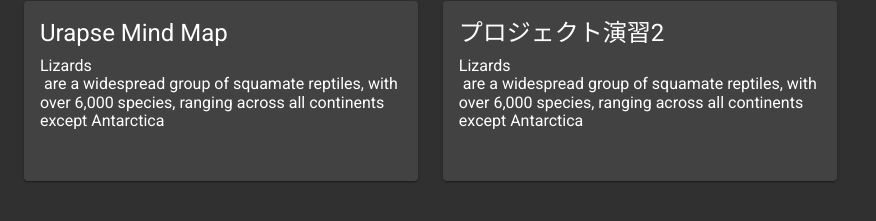
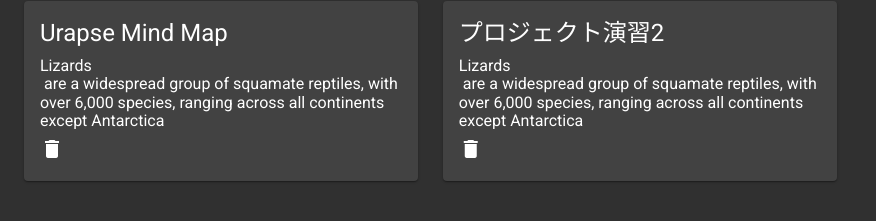
Before and after one commit to Nexus0831/urapse, a Vue app: page / in a window 1280 px wide. Shown: the part 121-342 px from the top of the page, without its empty margins (0-876 px from the left). Built offline with nearby package versions, Linux system fonts and the light colour scheme.

Commit message:
feat: material-iconを作成

```diff
--- a/src/components/Card.vue
+++ b/src/components/Card.vue
@@ -20,14 +20,19 @@
       v-focus
     >
     </textarea>
+    <MaterialIcon class="delete-icon" icon="delete" />
   </div>
 </template>
 
 <script lang="ts">
 import { Component, Prop, Vue } from 'vue-property-decorator';
 import rippleEffect from '@/functions/ripple';
+import MaterialIcon from './MaterialIcon.vue';
 
 @Component({
+  components: {
+    MaterialIcon,
+  },
   directives: {
     focus: {
       inserted: (el) => {
@@ -156,4 +161,13 @@ export default class Card extends Vue {
     grid-row 4 / 5
     grid-column 2 / 3
     /*--- end ---*/
+
+  .delete-icon
+    /*--- style ---*/
+    /*--- end ---*/
+
+    /*--- position ---*/
+    grid-row 6 / 7
+    grid-column 2 / 3
+    /*--- end ---*/
 </style>
--- /dev/null
+++ b/src/components/MaterialIcon.vue
@@ -0,0 +1,18 @@
+<template>
+  <div id="icon">
+    <i class="material-icons">{{ icon }}</i>
+  </div>
+</template>
+
+<script lang="ts">
+import { Component, Prop, Vue } from 'vue-property-decorator';
+
+@Component
+export default class MaterialIcon extends Vue {
+  @Prop() private icon!: string;
+}
+</script>
+
+<style scoped lang="stylus">
+
+</style>
```
